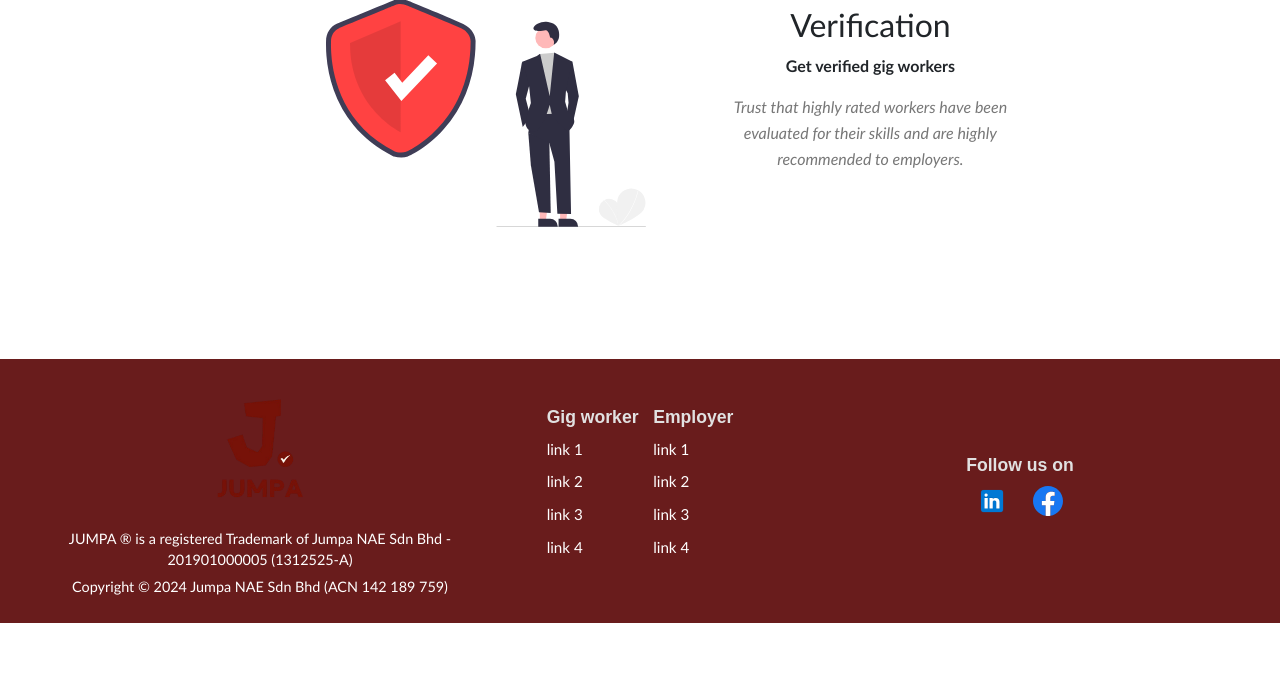
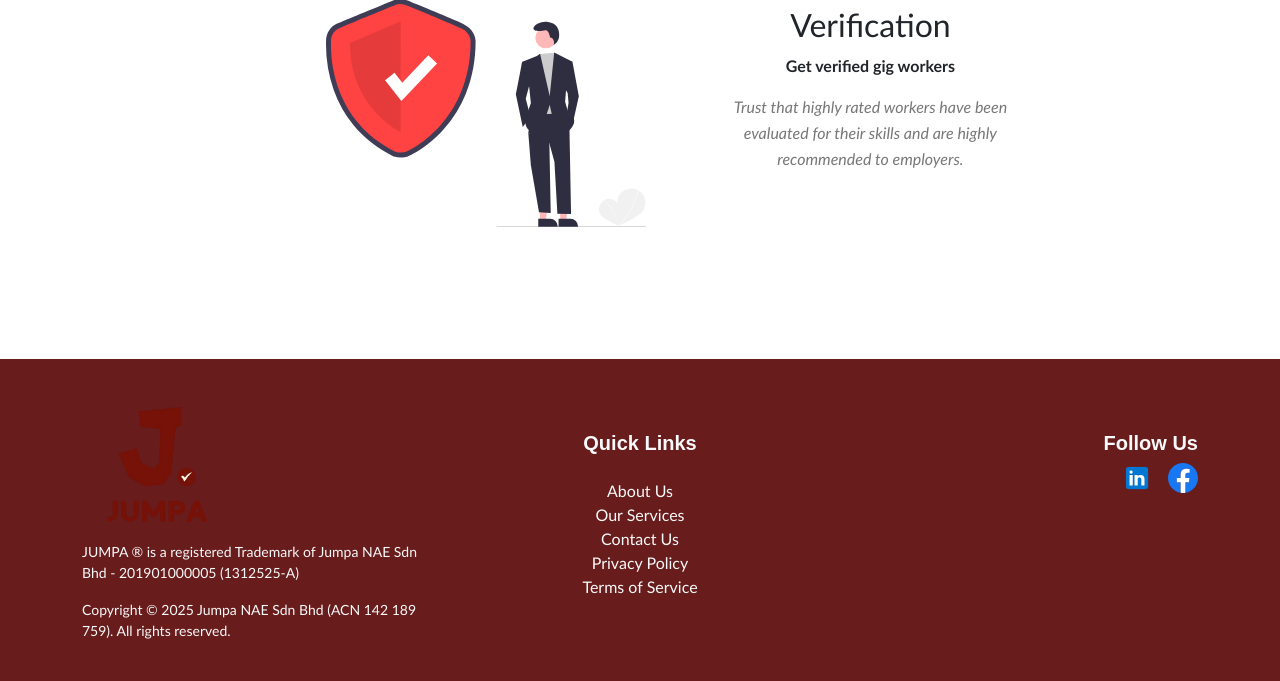
Before and after one commit to Gunslingahhh/JUMPA, a PHP site: page /php/home.php in a window 1280 px wide. Shown: the part 2367-3048 px from the top of the page. Before the commit the page ends 2990 px from the top, so only its background shows below. Run offline with PHP 8.4, Linux system fonts and the light colour scheme; the visitor is signed in with stand-in values (Sample User, id 1).

Commit message:
footer fix & other UI fixes

```diff
--- a/assets/css/styles.css
+++ b/assets/css/styles.css
@@ -1,7 +1,7 @@
 :root {
     --color-primary: #691c1c;
     --color-secondary: lightgray;
-    --color-light: #f1f0ee;
+    --color-light: #f1f0ee9e;
     --color-dark: #333;
     --color-white: #ffffff;
     --color-muted: #777777;
@@ -275,14 +275,15 @@ main {
     padding: 20px;
 }
 
-.main-banner h1 {
-    font-size: 3rem;
+.main-banner p {
+    font-size: 4rem;
     margin: 15px 0;
 }
 
 .jumpa-xxl-logo {
     width: 16rem;
     height: auto;
+    background-color: transparent;
 }
 
 .hire-skilled-worker, .do-work-get-paid, .security, .verification {
@@ -748,13 +749,14 @@ button {
 
 /* Employee Dashboard */
 .employee-dashboard {
+    padding-top: 2.5rem;
     background-color: var(--color-light);
     display: flex;
     flex-direction: column;
     align-items: center;
-    justify-content: center;
+    justify-content: flex-start;
     min-height: 80vh;
-    padding: 3rem;
+    padding: 1rem;
 }
 
 .section-title, .recommended-gig-title, .recent-gig-title {
--- a/assets/js/app.js
+++ b/assets/js/app.js
@@ -70,26 +70,4 @@ document.addEventListener("DOMContentLoaded", function () {
     } else {
         console.error("Task photo elements not found!");
     }
-
-    // Adjust navigation items for small screens
-    function adjustNavItems() {
-        const profileItem = document.createElement('li');
-        profileItem.className = 'nav-item';
-        profileItem.innerHTML = '<a class="nav-link" href="editprofile.php">Profile</a>';
-
-        const logoutItem = document.createElement('li');
-        logoutItem.className = 'nav-item';
-        logoutItem.innerHTML = '<a class="nav-link" href="logout.php">Log out</a>';
-
-        if (window.innerWidth < 992) {
-            if (!navList.contains(profileItem)) navList.appendChild(profileItem);
-            if (!navList.contains(logoutItem)) navList.appendChild(logoutItem);
-        } else {
-            if (navList.contains(profileItem)) navList.removeChild(profileItem);
-            if (navList.contains(logoutItem)) navList.removeChild(logoutItem);
-        }
-    }
-
-    adjustNavItems();
-    window.addEventListener('resize', adjustNavItems);
 });
--- a/php/completeprofile.php
+++ b/php/completeprofile.php
@@ -10,11 +10,12 @@
 ?>
 
 <html>
+
 <head>
     <meta charset="UTF-8">
     <meta name="viewport" content="width=device-width, initial-scale=1.0">
     <link href="https://cdn.jsdelivr.net/npm/bootstrap@5.3.0-alpha1/dist/css/bootstrap.min.css" rel="stylesheet">
-        <link rel="stylesheet" href="../assets/css/styles.css?v=1">
+    <link rel="stylesheet" href="../assets/css/styles.css">
 </head>
 
 <body>
@@ -93,4 +94,5 @@
     <script src="../assets/js/app.js" defer></script>
     <script src="https://cdn.jsdelivr.net/npm/bootstrap@5.3.0-alpha1/dist/js/bootstrap.bundle.min.js"></script>
 </body>
+
 </html>
--- a/php/createpost.php
+++ b/php/createpost.php
@@ -15,7 +15,7 @@ if (!isset($_SESSION['user_id'])) {
     <meta charset="UTF-8">
     <meta name="viewport" content="width=device-width, initial-scale=1.0">
     <link href="https://cdn.jsdelivr.net/npm/bootstrap@5.3.0-alpha1/dist/css/bootstrap.min.css" rel="stylesheet">
-    <link rel="stylesheet" href="../assets/css/styles.css?v=1">
+    <link rel="stylesheet" href="../assets/css/styles.css">
 </head>
 
 <body>
--- a/php/editprofile.php
+++ b/php/editprofile.php
@@ -28,7 +28,7 @@ $user_photo = !empty($row['user_photo']) ? $row['user_photo'] : '../assets/image
     <meta name="viewport" content="width=device-width, initial-scale=1.0">
     <title>Edit Profile</title>
     <link href="https://cdn.jsdelivr.net/npm/bootstrap@5.3.0-alpha1/dist/css/bootstrap.min.css" rel="stylesheet">
-    <link rel="stylesheet" href="../assets/css/styles.css?v=1">
+    <link rel="stylesheet" href="../assets/css/styles.css">
     <script src="https://cdn.jsdelivr.net/npm/bootstrap@5.3.0-alpha1/dist/js/bootstrap.bundle.min.js"></script>
 </head>
 
--- a/php/employeedashboard.php
+++ b/php/employeedashboard.php
@@ -29,7 +29,7 @@ include "connection.php";
 
     <main class="employee-dashboard">
         <div class="container">
-            <h4 class="mb-4 text-center">Dashboard</h4>
+            <h4 class="my-4 text-center">Dashboard</h4>
 
             <?php
             if (isset($_SESSION['error'])) {
--- a/php/footer.php
+++ b/php/footer.php
@@ -1,38 +1,41 @@
-<footer>
-    <div class="footer-container">
-        <div class="footer-logo">
-            <img src="../assets/images/jumpa-logo-with-word.png" alt="jumpa-footer-logo" class="jumpa-footer-logo">
-            <p>JUMPA &reg; is a registered Trademark of Jumpa NAE Sdn Bhd - 201901000005 (1312525-A)</p>
-            <p>Copyright &#169; 2024 Jumpa NAE Sdn Bhd (ACN 142 189 759)</p>
-        </div>
-        <div class="footer-links">
-            <div class="gig-worker">
-                <h4 class="footer-h4">Gig worker</h4>
-                <ul>
-                    <li><a href="#">link 1</a></li>
-                    <li><a href="#">link 2</a></li>
-                    <li><a href="#">link 3</a></li>
-                    <li><a href="#">link 4</a></li>
+<footer class="text-light py-4">
+    <div class="container">
+        <div class="row">
+            <!-- Logo and Company Info -->
+            <div class="col-md-4 text-center text-md-start">
+                <img src="../assets/images/jumpa-logo-with-word.png" alt="Jumpa Logo" class="img-fluid mb-2"
+                    width="150">
+                <p class="small">JUMPA &reg; is a registered Trademark of Jumpa NAE Sdn Bhd - 201901000005
+                    (1312525-A)</p>
+                <p class="small">Copyright &#169; 2025 Jumpa NAE Sdn Bhd (ACN 142 189 759). All rights reserved.</p>
+            </div>
+
+            <!-- Quick Links for Navigation (SEO Optimization) -->
+            <div class="col-md-4 mt-5 text-center">
+                <h5 class="text-light">Quick Links</h5>
+                <ul class="list-unstyled mt-4">
+                    <li><a href="about-us.html" class="text-light text-decoration-none mb-2">About Us</a></li>
+                    <li><a href="services.html" class="text-light text-decoration-none mb-2">Our Services</a></li>
+                    <li><a href="contact.html" class="text-light text-decoration-none mb-2">Contact Us</a></li>
+                    <li><a href="privacy-policy.html" class="text-light text-decoration-none mb-2">Privacy
+                            Policy</a>
+                    </li>
+                    <li><a href="terms-of-service.html" class="text-light text-decoration-none">Terms of Service</a>
+                    </li>
                 </ul>
             </div>
-            <div class="employer">
-                <h4 class="footer-h4">Employer</h4>
-                <ul>
-                    <li><a href="#">link 1</a></li>
-                    <li><a href="#">link 2</a></li>
-                    <li><a href="#">link 3</a></li>
-                    <li><a href="#">link 4</a></li>
-                </ul>
-            </div>
-        </div>
-        <div class="social">
-            <h4 class="footer-h4">Follow us on</h4>
-            <div class="footer-social-links">
-                <div class="linkedin-img">
-                    <img src="../assets/images/icons8-linkedin-48.png" alt="linkedin-image">
-                </div>
-                <div class="facebook-img">
-                    <img src="../assets/images/5296499_fb_facebook_facebook logo_icon.svg" alt="facebook-image">
+
+            <!-- Social Media Links -->
+            <div class="col-md-4 text-center text-md-end my-5">
+                <h5 class="text-light">Follow Us</h5>
+                <div class="d-flex justify-content-center justify-content-md-end">
+                    <a href="https://www.linkedin.com/company/jumpa" target="_blank" class="me-3">
+                        <img src="../assets/images/icons8-linkedin-48.png" alt="LinkedIn" width="30">
+                    </a>
+                    <a href="https://www.facebook.com/jumpa" target="_blank">
+                        <img src="../assets/images/5296499_fb_facebook_facebook logo_icon.svg" alt="Facebook"
+                            width="30">
+                    </a>
                 </div>
             </div>
         </div>
--- a/php/home.php
+++ b/php/home.php
@@ -11,22 +11,25 @@ if (!isset($_SESSION['username'])) {
 
 <!DOCTYPE html>
 <html lang="en">
+
 <head>
     <meta charset="UTF-8">
     <meta name="viewport" content="width=device-width, initial-scale=1.0">
     <title>Employee Dashboard</title>
     <link href="https://cdn.jsdelivr.net/npm/bootstrap@5.3.0-alpha1/dist/css/bootstrap.min.css" rel="stylesheet">
-    <link rel="stylesheet" href="../assets/css/styles.css?v=1">
+    <link rel="stylesheet" href="../assets/css/styles.css">
 </head>
+
 <body>
     <?php
-        include "topnav.php";
+    include "topnav.php";
     ?>
     <!-- Main Content -->
     <main>
         <!-- Main Banner -->
         <div class="main-banner">
-            <p class="main-banner-header-p">The best gig platform for all, a quick way to hire helpers and perform tasks</p>
+            <p class="main-banner-header-p">The best gig platform for all, a quick way to hire helpers and perform tasks
+            </p>
             <img src="../assets/images/jumpa-logo-with-word.png" alt="jumpa-xxl-logo" class="jumpa-xxl-logo" />
             <p class="simple-quick-secure">Simple . Quick . Secure.</p>
         </div>
@@ -36,7 +39,8 @@ if (!isset($_SESSION['username'])) {
             <div class="hire-skilled-worker-text">
                 <h2 class="hire-h2">Hire a skilled worker</h2>
                 <p>Whatever task you need!</p>
-                <p>Our gig platform is designed to help connecting people together to get a task done. We make hiring the right person for your needs quick, easy, and safe.</p>
+                <p>Our gig platform is designed to help connecting people together to get a task done. We make hiring
+                    the right person for your needs quick, easy, and safe.</p>
                 <button class="hire-button">Learn more</button>
             </div>
 
@@ -83,53 +87,16 @@ if (!isset($_SESSION['username'])) {
             <div class="verification-text">
                 <h2 class="verify-h2">Verification</h2>
                 <p>Get verified gig workers</p>
-                <p>Trust that highly rated workers have been evaluated for their skills and are highly recommended to employers.</p>
+                <p>Trust that highly rated workers have been evaluated for their skills and are highly recommended to
+                    employers.</p>
             </div>
         </section>
     </main>
 
     <!-- Footer Section -->
-    <footer>
-        <div class="footer-container">
-            <div class="footer-logo">
-                <img src="../assets/images/jumpa-logo-with-word.png" alt="jumpa-footer-logo" class="jumpa-footer-logo">
-                <p>JUMPA &reg; is a registered Trademark of Jumpa NAE Sdn Bhd - 201901000005 (1312525-A)</p>
-                <p>Copyright &#169; 2024 Jumpa NAE Sdn Bhd (ACN 142 189 759)</p>
-            </div>
-            <div class="footer-links">
-                <div class="gig-worker">
-                    <h4>Gig worker</h4>
-                    <ul>
-                        <li><a href="#">link 1</a></li>
-                        <li><a href="#">link 2</a></li>
-                        <li><a href="#">link 3</a></li>
-                        <li><a href="#">link 4</a></li>
-                    </ul>
-                </div>
-                <div class="employer">
-                    <h4>Employer</h4>
-                    <ul>
-                        <li><a href="#">link 1</a></li>
-                        <li><a href="#">link 2</a></li>
-                        <li><a href="#">link 3</a></li>
-                        <li><a href="#">link 4</a></li>
-                    </ul>
-                </div>
-            </div>
-            <div class="social">
-                <h4>Follow us on</h4>
-                <div class="footer-social-links">
-                    <div class="linkedin-img">
-                        <img src="../assets/images/icons8-linkedin-48.png" alt="linkedin-image">
-                    </div>
-                    <div class="facebook-img">
-                        <img src="../assets/images/5296499_fb_facebook_facebook logo_icon.svg" alt="facebook-image">
-                    </div>
-                </div>
-            </div>
-        </div>
-    </footer>
+    <?php include "footer.php" ?>
     <script src="https://cdn.jsdelivr.net/npm/bootstrap@5.3.0-alpha1/dist/js/bootstrap.bundle.min.js"></script>
 
 </body>
+
 </html>
--- a/php/jobboard.php
+++ b/php/jobboard.php
@@ -33,7 +33,7 @@ include "connection.php";
     <main class="employee-dashboard">
         <div class="container">
             <!-- Page Title -->
-            <div class="d-flex justify-content-between align-items-center mb-4">
+            <div class="d-flex justify-content-between align-items-center my-4">
                 <h4 class="mx-5 text-center">Job Posts</h4>
                 <div class="createpost-div-link mx-5">
                     <a href="createpost.php" class="btn btn-outline-success px-4 py-2">Create Post</a>
--- a/php/topnav.php
+++ b/php/topnav.php
@@ -23,7 +23,8 @@ if (session_status() == PHP_SESSION_NONE) {
                 <a class="navbar-brand" href="home.php">
                     <img src="../assets/images/jumpa-logo.png" alt="Jumpa Logo" class="jumpa-logo" />
                 </a>
-                <button class="navbar-toggler" type="button" data-bs-toggle="collapse" data-bs-target="#navbarContent" aria-controls="navbarContent" aria-expanded="false" aria-label="Toggle navigation">
+                <button class="navbar-toggler" type="button" data-bs-toggle="collapse" data-bs-target="#navbarContent"
+                    aria-controls="navbarContent" aria-expanded="false" aria-label="Toggle navigation">
                     <span class="navbar-toggler-icon"></span>
                 </button>
                 <div class="collapse navbar-collapse" id="navbarContent">
@@ -58,7 +59,8 @@ if (session_status() == PHP_SESSION_NONE) {
                         <!-- <img src="../assets/images/icons8-bell.png" alt="Notifications Icon" width="32" class="notifications-img">
                         <img src="../assets/images/icons8-messages.png" alt="Messages Icon" width="32" class="messages-img"> -->
                         <div class="nav-item dropdown profile-dropdown">
-                            <a class="nav-link dropdown-toggle" href="#" id="navbarDropdown" role="button" data-bs-toggle="dropdown" aria-expanded="false">
+                            <a class="nav-link dropdown-toggle" href="#" id="navbarDropdown" role="button"
+                                data-bs-toggle="dropdown" aria-expanded="false">
                                 <?php echo $_SESSION['username']; ?>
                             </a>
                             <ul class="dropdown-menu" aria-labelledby="navbarDropdown">
--- a/public/index.html
+++ b/public/index.html
@@ -3,7 +3,7 @@
     <meta charset="UTF-8">
     <meta name="viewport" content="width=device-width, initial-scale=1.0">
     <title>Jumpa</title>
-    <link rel="stylesheet" href="../assets/css/styles.css?v=1" />
+    <link rel="stylesheet" href="../assets/css/styles.css" />
     <link href="https://cdn.jsdelivr.net/npm/bootstrap@5.3.0-alpha1/dist/css/bootstrap.min.css" rel="stylesheet">
 </head>
 
```
Also changed, not shown: index.php (+104 -43 lines), php/jobboard_detail.php (+25 -19 lines), assets/images/jumpa-logo-removebg-preview.png (added), assets/uploads/profile_picture/profilePicture_user_5_1741773043.jpeg (added). Lines whose indentation alone changed are shown as unchanged.
